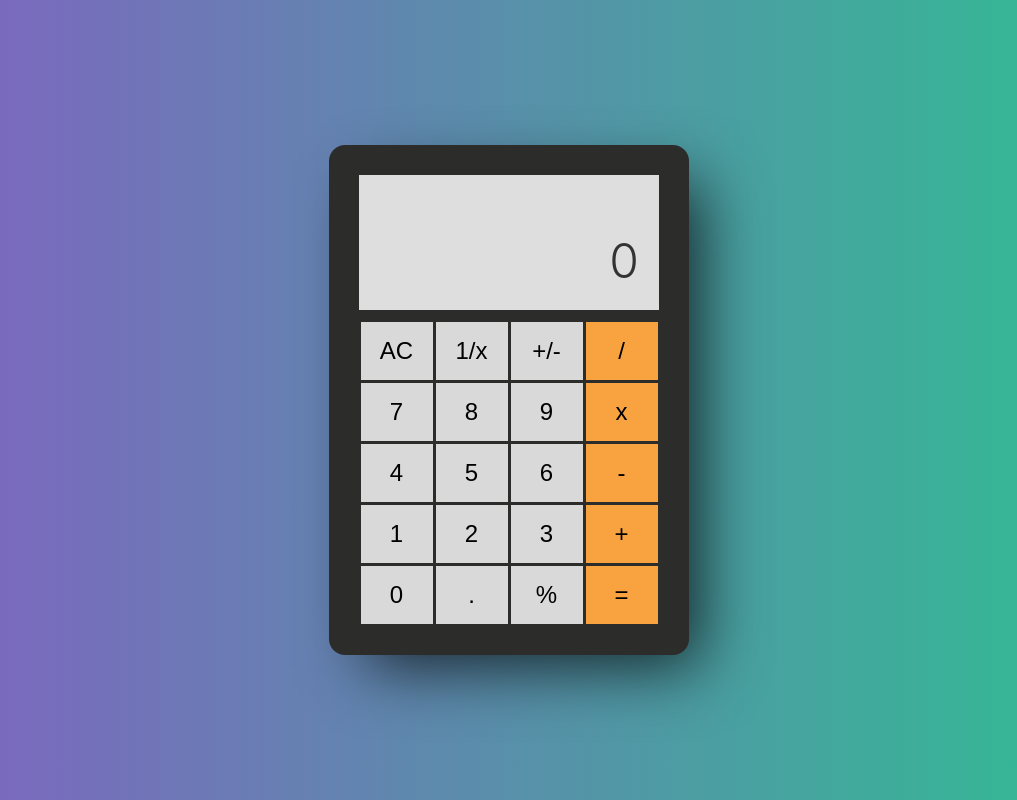
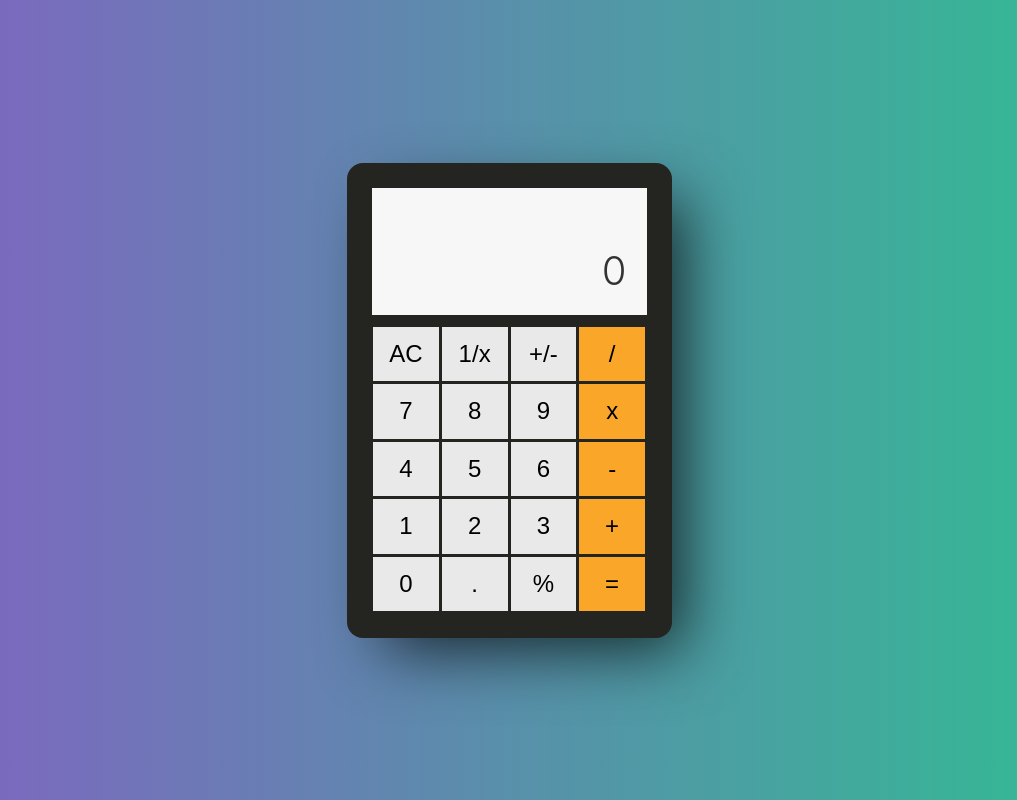
Before and after one commit to AnnaxT/react-calculator, a React (Create React App) app: page / in a window 1280 px wide. Shown: the whole page, without its empty margins (131-1148 px from the left). Built offline with nearby package versions, Linux system fonts and the light colour scheme.

Commit message:
resize container and change colors of elements'

```diff
--- a/public/index.html
+++ b/public/index.html
@@ -24,6 +24,6 @@
       To create a production bundle, use `npm run build` or `yarn build`.
     -->
 
-    <script src="https://cdn.freecodecamp.org/testable-projects-fcc/v1/bundle.js"></script>
+    <!--  <script src="https://cdn.freecodecamp.org/testable-projects-fcc/v1/bundle.js"><script> -->
   </body>
 </html>
--- a/src/Button.scss
+++ b/src/Button.scss
@@ -1,7 +1,9 @@
-$buttons: #e9e9e9ea;
-$buttons-hover: #aeaeb8;
-$operators: #f8a240;
+$buttons: #f5f5f5f1;
+$buttons-hover: #c5c5c5f1;
+$operators: #faa629;
 $operators-hover: #f3960a;
+// $buttons: #e9e9e9ea;
+// $buttons-hover: #aeaeb8;
 
 .Button {
   font-size: 1.5rem;
@@ -16,7 +18,7 @@ $operators-hover: #f3960a;
   }
 
   &:active {
-    background-color: #97979b;
+    background-color: $buttons;
   }
 }
 .operator {
--- a/src/Layout.scss
+++ b/src/Layout.scss
@@ -1,6 +1,5 @@
-$dark-grey: #2c2c2b;
-$light-grey: #e9e9e9ea;
-$display: #e9e9e9f1;
+$dark-grey: #242421;
+$display: #f7f7f7;
 
 .Layout {
   height: 100vh;
@@ -20,12 +19,12 @@ $display: #e9e9e9f1;
   }
 }
 .container {
-  width: 300px;
-  height: 450px;
-  padding: 30px;
+  width: 275px;
+  height: 425px;
+  padding: 25px;
   display: grid;
   grid-template-rows: 3fr 7fr;
-  font-size: 1.75rem;
+  font-size: 1.5rem;
   color: #333;
   background-color: $dark-grey;
   border-radius: 1rem;
@@ -34,7 +33,7 @@ $display: #e9e9e9f1;
   @media (max-width: 414px) {
     width: 100%;
     height: 80%;
-    padding: 35px 25px;
+    padding: 35px 20px;
     box-shadow: none;
   }
 
--- a/src/components/Display.jsx
+++ b/src/components/Display.jsx
@@ -7,11 +7,11 @@ export default function Display({ topValues, bottomValue,id }) {
 
     let fontSize, bn = bottomValue.length;
 
-    if (bn <=8) fontSize = '3rem';
-    if (bn > 8 ) fontSize = '2.75rem';
+    if (bn <=8) fontSize = '2.5rem';
+    if (bn > 8 ) fontSize = '2.25rem';
     if (bn > 10) fontSize = '2rem';
     if (bn >13 ) fontSize = '1.5rem';
-    if (bn > 17)fontSize = '1.25rem'
+    if (bn > 17)fontSize = '1.125rem'
 
     return(
 <div className="Display" >
```
